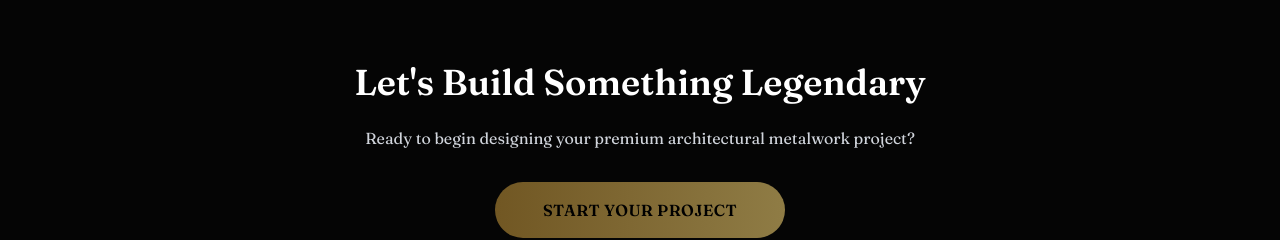
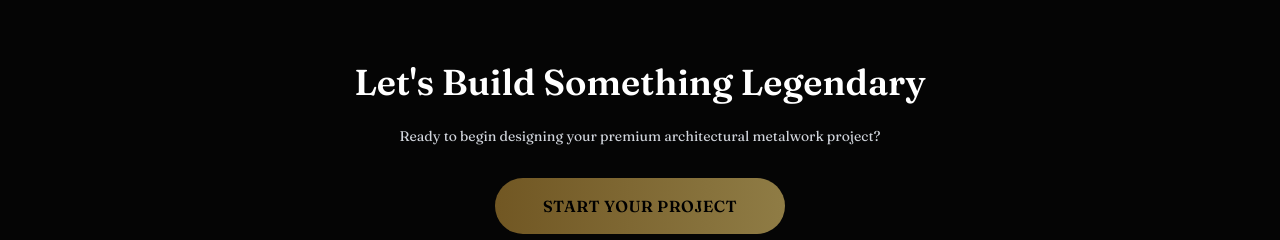
Before and after one commit to ankitNegiDev/imperial-Gate, a Next.js app: page /about-us in a window 1280 px wide. Shown: the part 3840-4080 px from the top of the page. Built offline with nearby package versions, Linux system fonts and the light colour scheme.

Commit message:
updated the about us page testimonials

```diff
--- a/app/components/about-us/AboutUs.jsx
+++ b/app/components/about-us/AboutUs.jsx
@@ -324,7 +324,7 @@
                 viewport={{ once: true }}
             >
                 <h2 className="text-4xl font-semibold mb-6">Let's Build Something Legendary</h2>
-                <p className="text-gray-300 mb-8 text-base">
+                <p className="text-gray-300 mb-8 text-sm">
                     Ready to begin designing your premium architectural metalwork project?
                 </p>
                 <button className="px-12 py-4 rounded-full bg-linear-to-r from-[#715723] to-[#8f7c45] text-black font-semibold uppercase tracking-wide hover:brightness-110 transition hover:cursor-pointer">
```
